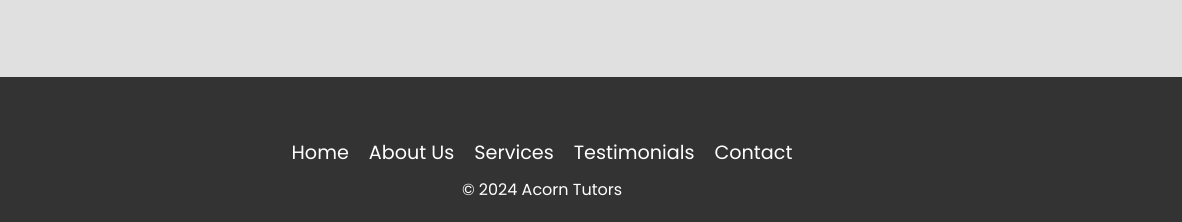
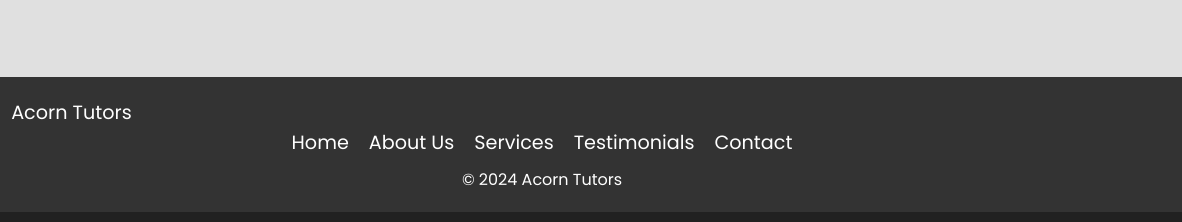
Before and after one commit to acorntutors/website, a plain HTML site: page index.html in a window 1280 px wide. Shown: the part 1719-1941 px from the top of the page, 98-1280 px from the left. Drawn offline with Linux system fonts and the light colour scheme.

Commit message:
Update index.html

```diff
--- a/index.html
+++ b/index.html
@@ -101,9 +101,10 @@
         <div class="container">
             <div class="footer-logo">
                 <img src="/logo.png" alt="Acorn Tutors Logo" style="height: 30px; vertical-align: middle;">
+                <span style="margin-left: 10px; vertical-align: middle;">Acorn Tutors</span>
             </div>
             <nav>
-                <ul>
+                <ul style="display: flex; list-style: none; padding: 0; margin: 0;">
                     <li><a href="#">Home</a></li>
                     <li><a href="#about-us">About Us</a></li>
                     <li><a href="#services">Services</a></li>
@@ -111,7 +112,7 @@
                     <li><a href="#contact-us">Contact</a></li>
                 </ul>
             </nav>
-            <p>&copy; 2024 Acorn Tutors</p>
+            <p style="text-align: center; margin-top: 10px;">&copy; 2024 Acorn Tutors</p>
         </div>
     </footer>
 </body>
```
